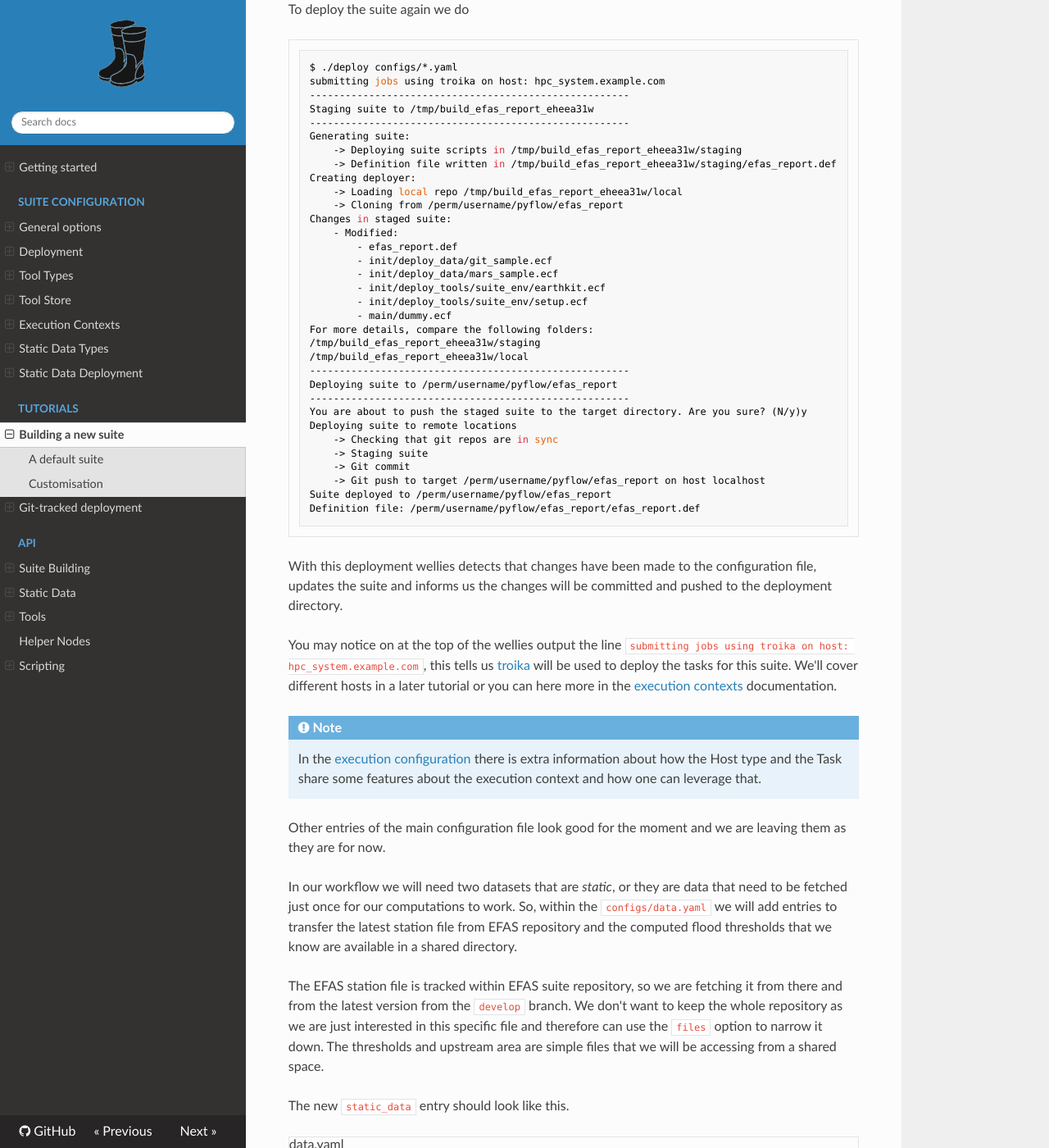
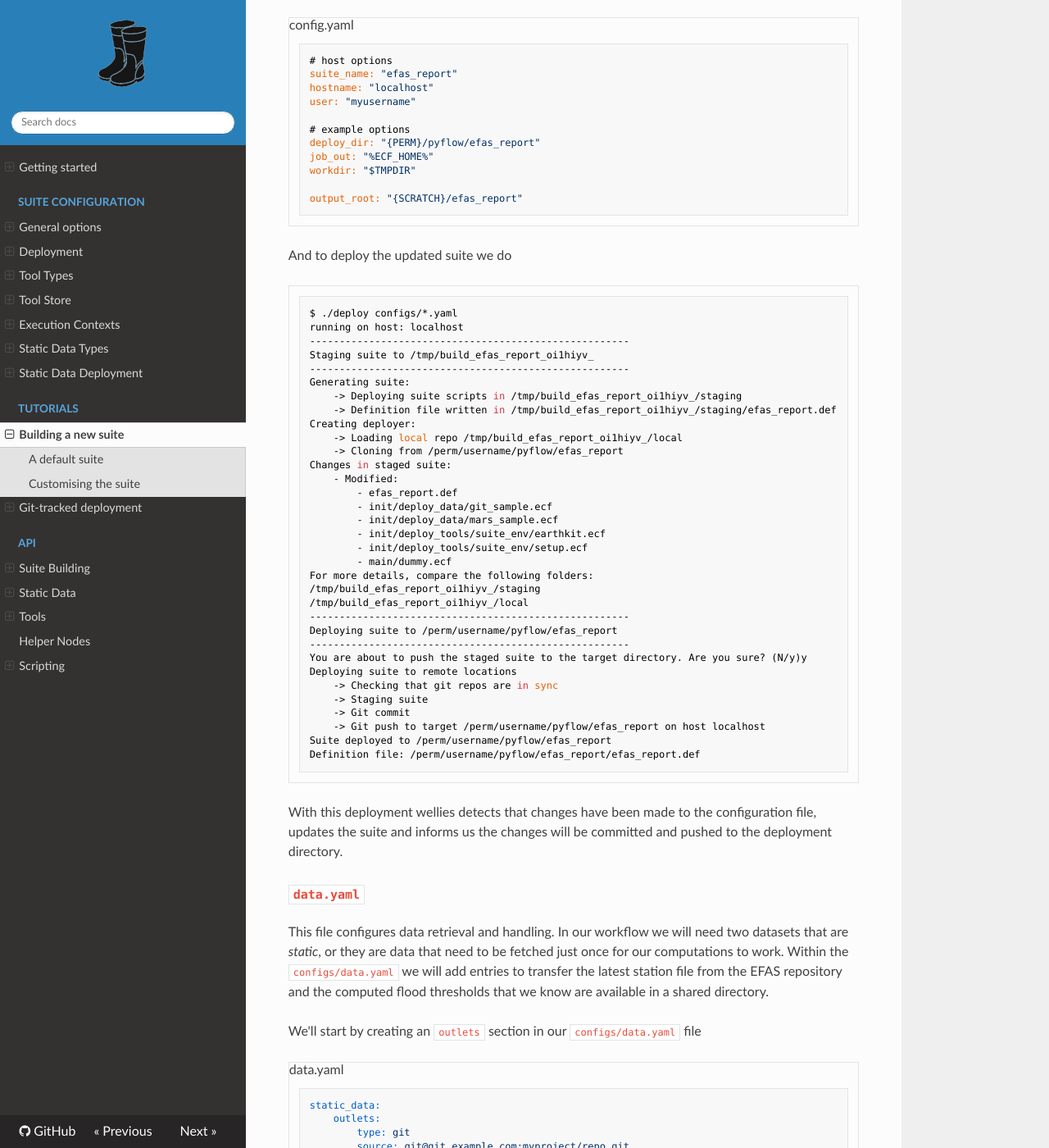
Before and after one commit to ecmwf/pyflow-wellies, an MkDocs documentation site: the page built from docs/quickstart_guide.md, in a window 1280 px wide and 1400 px high, scrolled down 3617 px. Shown: the whole window at 82% size. Built offline with MkDocs 1.6.1, drawn with Linux system fonts in a browser that asks for light colours; nearby versions of some CDN libraries; some of the changed text lies outside the part shown.

Commit message:
WIP: Further expansion of quickstart

````diff
--- a/docs/quickstart_guide.md
+++ b/docs/quickstart_guide.md
@@ -1,8 +1,4 @@
-/// admonition | Page Under Construction
-    type: Warning
-///
-
-# Building a suite from scratch
+# Building a suite
 
 ## A default suite
 
@@ -83,12 +79,14 @@
 4. Cloned that repository to `/tmp/build_efas_report_8smyc2z4/local`
 5. Updated the suite, committed the changes and pushed to `/perm/username/pyflow/efas_report`
 
-> [!NOTE]
-> Paths to the temporary directories have been changed for brevity
+/// admonition | Note
+    type: Hint
+Paths to the temporary directories have been changed for brevity
+///
 
 We've deployed the default suite, now let's look at how we can configure it to do what we want.
 
-## Customisation
+## Customising the suite
 
 When we ran the deploy script we passed it the path to the configuration files `configs/*.yaml`.
 Within that directory there are four files
@@ -101,9 +99,22 @@
     tools.yaml
 ```
 
-Let's first take a look at `config.yaml`
+For a quick overview of what these files do:
+
+- `config.yaml` - handles the [pyflow](https://github.com/ecmwf/pyflow) suite and repository
+- [`data.yaml`](./config/data_config.md) - configuration of data retrieval and handling
+- [`execution_contexts.yaml`](./config/exec_config.md) - for configuring how tasks are executed on hosts
+- [`tools.yaml`](./config/tools_config.md) - for software installation, conda environments etc.
+
+
+In this tutorial we'll only cover making changes to `config.yaml` and `data.yaml`, click on filenames above for more information on making changes to the others.
+
+To start, let's take a look at `config.yaml`
 
 ### `config.yaml`
+
+As mentioned above, this file handles the configuration of the [pyflow](https://github.com/ecmwf/pyflow) suite and repository
+in which the suite is stored. We'll start with the minmial example generated by wellies.
 
 ```yaml title="config.yaml"
 # Configuration file for pyflow suite.
@@ -145,22 +156,22 @@
 - `hostname` - the host on which we want the suite to run, such as our HPC cluster
 - `user` - by default `{USER}` will be replaced with our username, it should be set to your username on the HPC system running the suite
 
-#### Server options
+#### Suite options
 
 - `deploy_dir` - where the main suite files and git repo will be created, `/perm/username/pyflow/efas_report` above
 - `job_out` - job output directory, where files should be created
 - `workdir` - a temporary working directory read/write purposes
 - `output_root` - a folderpath used for storage of tools, Python environments and static data stores
 
-Let's update the configuration to use a new host and username
+Let's update the configuration to use a fixed username
 
-```yaml
+```yaml title="config.yaml"
 # host options
 suite_name: "efas_report"
-hostname: "hpc_system.example.com"
+hostname: "localhost"
 user: "myusername"
 
-# server options
+# example options
 deploy_dir: "{PERM}/pyflow/efas_report"
 job_out: "%ECF_HOME%"
 workdir: "$TMPDIR"
@@ -168,19 +179,19 @@
 output_root: "{SCRATCH}/efas_report"
 ```
 
-To deploy the suite again we do
+And to deploy the updated suite we do
 
 ```console
 $ ./deploy configs/*.yaml
-submitting jobs using troika on host: hpc_system.example.com
+running on host: localhost
 ------------------------------------------------------
-Staging suite to /tmp/build_efas_report_eheea31w
+Staging suite to /tmp/build_efas_report_oi1hiyv_
 ------------------------------------------------------
 Generating suite:
-    -> Deploying suite scripts in /tmp/build_efas_report_eheea31w/staging
-    -> Definition file written in /tmp/build_efas_report_eheea31w/staging/efas_report.def
+    -> Deploying suite scripts in /tmp/build_efas_report_oi1hiyv_/staging
+    -> Definition file written in /tmp/build_efas_report_oi1hiyv_/staging/efas_report.def
 Creating deployer:
-    -> Loading local repo /tmp/build_efas_report_eheea31w/local
+    -> Loading local repo /tmp/build_efas_report_oi1hiyv_/local
     -> Cloning from /perm/username/pyflow/efas_report
 Changes in staged suite:
     - Modified:
@@ -191,8 +202,8 @@
         - init/deploy_tools/suite_env/setup.ecf
         - main/dummy.ecf
 For more details, compare the following folders:
-/tmp/build_efas_report_eheea31w/staging
-/tmp/build_efas_report_eheea31w/local
+/tmp/build_efas_report_oi1hiyv_/staging
+/tmp/build_efas_report_oi1hiyv_/local
 ------------------------------------------------------
 Deploying suite to /perm/username/pyflow/efas_report
 ------------------------------------------------------
@@ -208,28 +219,28 @@
 
 With this deployment wellies detects that changes have been made to the configuration file, updates the suite and informs us the changes will be committed and pushed to the deployment directory.
 
-You may notice on at the top of the wellies output the line `submitting jobs using troika on host: hpc_system.example.com`, this tells
-us [troika](https://github.com/ecmwf/troika) will be used to deploy the tasks for this suite. We'll cover different hosts in a later tutorial or you can here more in the [execution contexts](./config/exec_config.md) documentation.
+### `data.yaml`
 
-/// admonition | Note
-    type: Hint
-In the [execution configuration](config/exec_config) there is extra information about how the Host type and the Task share some features about the execution context and how one can leverage that.
-///
+This file configures data retrieval and handling. In our workflow we will need two datasets that are *static*, or they are data that need to be fetched just once for our computations to work. Within the `configs/data.yaml` we will add entries to transfer the latest station file from the EFAS repository and the computed flood thresholds that we know are available in a shared directory.
 
-Other entries of the main configuration file look good for the moment and we are leaving them as they are for now.
-
-In our workflow we will need two datasets that are *static*, or they are data that need to be fetched just once for our computations to work. So, within the `configs/data.yaml` we will add entries to transfer the latest station file from EFAS repository and the computed flood thresholds that we know are available in a shared directory.
-
-The EFAS station file is tracked within EFAS suite repository, so we are fetching it from there and from the latest version from the `develop` branch. We don't want to keep the whole repository as we are just interested in this specific file and therefore can use the `files` option to narrow it down.
-The thresholds and upstream area are simple files that we will be accessing from a shared space.
-
-The new `static_data` entry should look like this.
+We'll start by creating an `outlets` section in our `configs/data.yaml` file
 
 ```yaml title="data.yaml"
 static_data:
     outlets:
         type: git
-        source: git@git.server.com:myproject/repo.git
+        source: git@git.example.com:myproject/repo.git
+        branch: develop
+        files: ["repodata/stations.csv"]
+```
+
+The EFAS station file is tracked within EFAS suite repository, we tell wellies to clone the repo, use the `develop` branch and just keep the files specified in the `files` list. Next we add a `static_maps` section for the thresholds and upstream area files.
+
+```yaml title="data.yaml"
+static_data:
+    outlets:
+        type: git
+        source: git@git.example.com:myproject/repo.git
         branch: develop
         files: ["repodata/stations.csv"]
     static_maps:
@@ -240,24 +251,27 @@
         - "upstream_area.nc"
 ```
 
-We will notice that the `deploy_data` family and scripts were modified.
-By loading our suite on an running ecflow_server we can start running some jobs.
+For more information on the options available see the [static data documentation](./config/data_config.md).
 
+### Expanding the suite
+
+We want our suite to do something with the datasets, to add extra tasks to our suite we go back to the `config.yaml`.
 The first step of our main computation will involve plotting **EFAS forecast** for
 the available forecast within a **date range** and for each of the existing **two**
 model runs. In our example we can add configuration options accordingly:
 
-```yaml title="configs/config.yaml"
+```yaml title="config.yaml"
 n_cycles: 2
-start_date: 202401-01
-end_date: 202401-07
+start_date: 2024-01-01
+end_date: 2024-01-07
 ```
 
-And for the retrieval we can use wellies to configure our MARS request. We want
-a netcdf output and for that we call the `grib_to_netcdf` command line tool.
-Back to `data.yaml` we can define a custom data type of mars request as:
+Next we use wellies to configure a MARS request. We give each request a name, a type, here `mars` and then the body of the request.
+The `post_script` keyword allows us to run a tool on the result of the request. We want a netCDF instead of GRIB so we call the `grib_to_netcdf` command line tool provided by the ecmwf-toolbox module.
 
-```yaml title="configs/data.yaml"
+Here we modify `data.yaml` to add those changes:
+
+```yaml title="data.yaml"
 forecasts:
     - name: eud
       type: mars
@@ -287,26 +301,69 @@
         type: fc
         param: 240023
         step: 6/to/168/by/6
-        target: dis.grb
+        target: dis_dwd.grb
         time: ${HH}:00:00
         date: $YMD
-      post_script: 'grib_to_netcdf -o dis.nc dis.grb'
+      post_script: 'grib_to_netcdf -o dis_dwd.nc dis_dwd.grb'
 ```
 
-And that will be read in the `Config` object in `deploy.py` where we use wellies
-data parser:
+This is a good place to pause so we can better understand how wellies parses these configuration files.
+
+When we run the deploy command
+
+```console
+$ ./deploy config/*.yaml
+```
+
+wellies reads and parses the YAML files from path given. The configuration settings are stored in a `Config` object that's defined
+in `deploy.py`.
 
 ```python title="suite/nodes.py"
-# class Config:__init__
+class Config:
+    # Configuration templates global variables
+    global_vars = {
+        "ROOT": ROOT_DIR,
+        "NAME": os.path.splitext(os.path.basename(__file__))[0],
+    }
+    def __init__(self, args):
+
+        options = wl.parse_yaml_files(
+            args.config_files, args.set, self.global_vars
+        )
+
+        self.name = options['suite_name']
+        self.user = options['user']
+        self.hostname = options['hostname']
+        ...
+```
+
+We can easily modify this class to allow us to pass in new configuration options. We want to pass the number of cycles, the start date and the end date. Let's update the class to take these values.
+
+```python title="suite/nodes.py"
 from datetime import datetime as dt
-# (...)
 
-    self.cycles = range(0, 24, 24 // options.get('n_cycles', 1))
-    self.start_date = dt.strptime(options['start_date'], "%Y%m-%d")
-    self.end_date = dt.strptime(options['start_date'], "%Y%m-%d")
+class Config:
+    # Configuration templates global variables
+    global_vars = {
+        "ROOT": ROOT_DIR,
+        "NAME": os.path.splitext(os.path.basename(__file__))[0],
+    }
+    def __init__(self, args):
 
-    self.fc_retrievals = [
-        wl.data.parse_static_data_item("$OUTPUT_ROOT", entry['name'], entry)
+        options = wl.parse_yaml_files(
+            args.config_files, args.set, self.global_vars
+        )
+
+        self.name = options['suite_name']
+        self.user = options['user']
+        self.hostname = options['hostname']
+
+        self.cycles = range(0, 24, 24 // options.get('n_cycles', 1))
+        self.start_date = dt.strptime(options['start_date'], "%Y-%m-%d")
+        self.end_date = dt.strptime(options['start_date'], "%Y-%m-%d")
+
+        self.fc_retrievals = [
+            wl.data.parse_static_data_item("$OUTPUT_ROOT", entry['name'], entry)
             for entry in options.get('forecasts', {})
     ]
 ```
````
Also changed, not shown: other parts of docs/quickstart_guide.md (+4 -4 lines).
